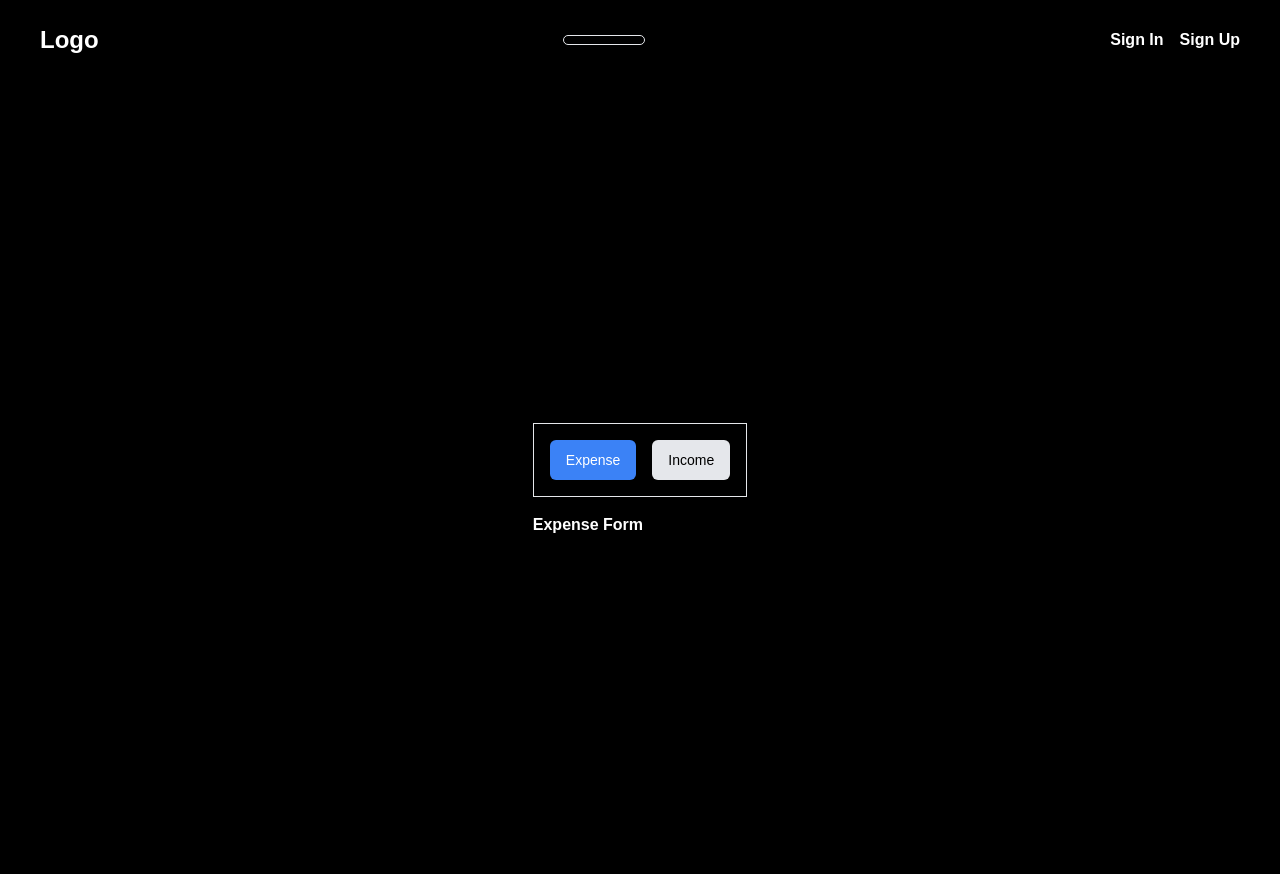
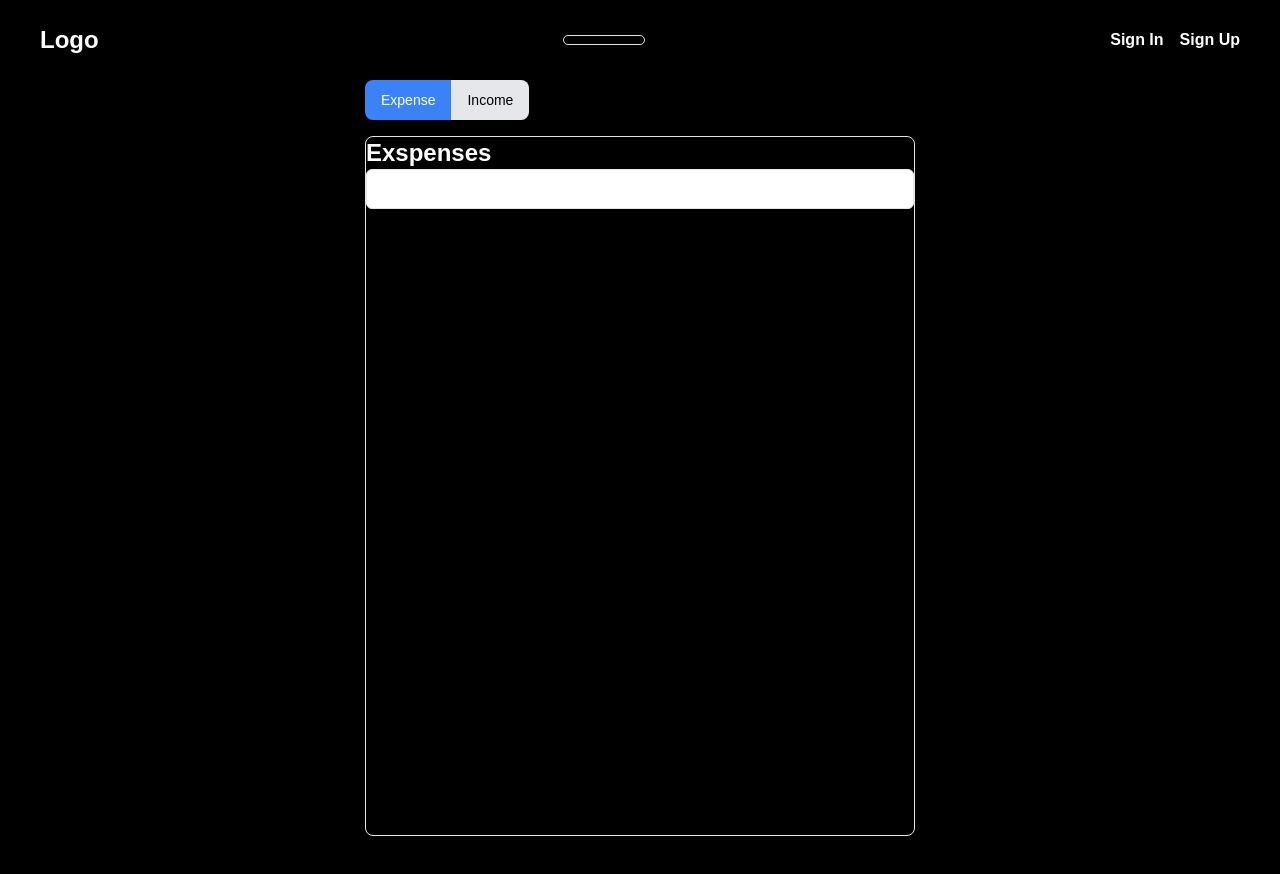
Before and after one commit to JosueSalazaku/expense-log, a Next.js app: page /expenses in a window 1280 px wide. Shown: the top 874 px of the page. Built offline with nearby package versions, Linux system fonts and the light colour scheme; no server answers.

Commit message:
Refactor component imports and fix formatting in page.tsx

```diff
--- a/package.json
+++ b/package.json
@@ -14,7 +14,9 @@
   },
   "dependencies": {
     "@clerk/nextjs": "^5.5.2",
+    "@hookform/resolvers": "^3.9.0",
     "@neondatabase/serverless": "^0.9.5",
+    "@radix-ui/react-label": "^2.1.0",
     "@radix-ui/react-slot": "^1.1.0",
     "class-variance-authority": "^0.7.0",
     "clsx": "^2.1.1",
@@ -26,8 +28,10 @@
     "pg": "^8.12.0",
     "react": "^18",
     "react-dom": "^18",
+    "react-hook-form": "^7.53.0",
     "tailwind-merge": "^2.5.2",
-    "tailwindcss-animate": "^1.0.7"
+    "tailwindcss-animate": "^1.0.7",
+    "zod": "^3.23.8"
   },
   "devDependencies": {
     "@types/node": "^20",
--- a/src/app/expenses/page.tsx
+++ b/src/app/expenses/page.tsx
@@ -3,8 +3,8 @@ import React from "react";
 
 export default function Page() {
   return (
-    <div className="flex h-screen w-screen justify-center items-center">
-      <div className="flex flex-row gap-2"></div>
+    <div className="flex h-screen w-screen justify-center items-start">
+      <div className="flex gap-2"></div>
       <TabSystem />
     </div>
   );
--- a/src/components/TabSystem.tsx
+++ b/src/components/TabSystem.tsx
@@ -1,6 +1,8 @@
 "use client";
-import React, { useState } from "react";
-import { Button } from "@/components/ui/button";
+import React, { useState } from 'react';
+import { Button } from '@/components/ui/button';
+import { Card } from './ui/card';
+import { Input } from './ui/input';
 
 export default function ToggleTabSystem() {
   const [activeTab, setActiveTab] = useState("Expense");
@@ -11,10 +13,10 @@ export default function ToggleTabSystem() {
 
   return (
     <div>
-      <div className="flex justify-center items-center gap-4 border h-fit w-fit p-4">
+      <div className="flex justify-center items-center  rounded-lg h-fit w-fit">
         <Button
           onClick={() => handleTabClick("Expense")}
-          className={`px-4 py-2 ${
+          className={`rounded-l-lg rounded-r-none px-4 py-2 ${
             activeTab === "Expense"
               ? "bg-blue-500 text-white"
               : "bg-gray-200 text-black"
@@ -24,7 +26,7 @@ export default function ToggleTabSystem() {
         </Button>
         <Button
           onClick={() => handleTabClick("Income")}
-          className={`px-4 py-2 ${
+          className={`rounded-r-lg rounded-l-none px-4 py-2 ${
             activeTab === "Income"
               ? "bg-blue-500 text-white"
               : "bg-gray-200 text-black"
@@ -34,9 +36,21 @@ export default function ToggleTabSystem() {
         </Button>
       </div>
 
+
       <div className="tab-content mt-4">
-        {activeTab === "Expense" && <div>Expense Form</div>}
-        {activeTab === "Income" && <div>Income Form</div>}
+        {activeTab === "Expense" &&
+        <div>
+                      <Card className='w-[550px] h-[700px] bg-none '>
+                          <h1 className='text-2xl text-white'>Exspenses</h1>
+                <Input className='bg-none w- border' />
+            </Card>
+        </div>}
+        {activeTab === "Income" &&
+        <div>
+        <Card className='w-[350px]'>
+
+        </Card>
+    </div>}
       </div>
     </div>
   );
--- /dev/null
+++ b/src/components/ui/card.tsx
@@ -0,0 +1,79 @@
+import * as React from "react"
+
+import { cn } from "@/lib/utils"
+
+const Card = React.forwardRef<
+  HTMLDivElement,
+  React.HTMLAttributes<HTMLDivElement>
+>(({ className, ...props }, ref) => (
+  <div
+    ref={ref}
+    className={cn(
+      "rounded-lg border border-neutral-200 text-neutral-950 shadow-sm dark:border-neutral-800 dark:bg-neutral-950 dark:text-neutral-50",
+      className
+    )}
+    {...props}
+  />
+))
+Card.displayName = "Card"
+
+const CardHeader = React.forwardRef<
+  HTMLDivElement,
+  React.HTMLAttributes<HTMLDivElement>
+>(({ className, ...props }, ref) => (
+  <div
+    ref={ref}
+    className={cn("flex flex-col space-y-1.5 p-6", className)}
+    {...props}
+  />
+))
+CardHeader.displayName = "CardHeader"
+
+const CardTitle = React.forwardRef<
+  HTMLParagraphElement,
+  React.HTMLAttributes<HTMLHeadingElement>
+>(({ className, ...props }, ref) => (
+  <h3
+    ref={ref}
+    className={cn(
+      "text-2xl font-semibold leading-none tracking-tight",
+      className
+    )}
+    {...props}
+  />
+))
+CardTitle.displayName = "CardTitle"
+
+const CardDescription = React.forwardRef<
+  HTMLParagraphElement,
+  React.HTMLAttributes<HTMLParagraphElement>
+>(({ className, ...props }, ref) => (
+  <p
+    ref={ref}
+    className={cn("text-sm text-neutral-500 dark:text-neutral-400", className)}
+    {...props}
+  />
+))
+CardDescription.displayName = "CardDescription"
+
+const CardContent = React.forwardRef<
+  HTMLDivElement,
+  React.HTMLAttributes<HTMLDivElement>
+>(({ className, ...props }, ref) => (
+  <div ref={ref} className={cn("p-6 pt-0", className)} {...props} />
+))
+CardContent.displayName = "CardContent"
+
+const CardFooter = React.forwardRef<
+  HTMLDivElement,
+  React.HTMLAttributes<HTMLDivElement>
+>(({ className, ...props }, ref) => (
+  <div
+    ref={ref}
+    className={cn("flex items-center p-6 pt-0", className)}
+    {...props}
+  />
+))
+CardFooter.displayName = "CardFooter"
+
+export { Card, CardHeader, CardFooter, CardTitle, CardDescription, CardContent }
--- /dev/null
+++ b/src/components/ui/form.tsx
@@ -0,0 +1,178 @@
+"use client"
+
+import * as React from "react"
+import * as LabelPrimitive from "@radix-ui/react-label"
+import { Slot } from "@radix-ui/react-slot"
+import {
+  Controller,
+  ControllerProps,
+  FieldPath,
+  FieldValues,
+  FormProvider,
+  useFormContext,
+} from "react-hook-form"
+
+import { cn } from "@/lib/utils"
+import { Label } from "@/components/ui/label"
+
+const Form = FormProvider
+
+type FormFieldContextValue<
+  TFieldValues extends FieldValues = FieldValues,
+  TName extends FieldPath<TFieldValues> = FieldPath<TFieldValues>
+> = {
+  name: TName
+}
+
+const FormFieldContext = React.createContext<FormFieldContextValue>(
+  {} as FormFieldContextValue
+)
+
+const FormField = <
+  TFieldValues extends FieldValues = FieldValues,
+  TName extends FieldPath<TFieldValues> = FieldPath<TFieldValues>
+>({
+  ...props
+}: ControllerProps<TFieldValues, TName>) => {
+  return (
+    <FormFieldContext.Provider value={{ name: props.name }}>
+      <Controller {...props} />
+    </FormFieldContext.Provider>
+  )
+}
+
+const useFormField = () => {
+  const fieldContext = React.useContext(FormFieldContext)
+  const itemContext = React.useContext(FormItemContext)
+  const { getFieldState, formState } = useFormContext()
+
+  const fieldState = getFieldState(fieldContext.name, formState)
+
+  if (!fieldContext) {
+    throw new Error("useFormField should be used within <FormField>")
+  }
+
+  const { id } = itemContext
+
+  return {
+    id,
+    name: fieldContext.name,
+    formItemId: `${id}-form-item`,
+    formDescriptionId: `${id}-form-item-description`,
+    formMessageId: `${id}-form-item-message`,
+    ...fieldState,
+  }
+}
+
+type FormItemContextValue = {
+  id: string
+}
+
+const FormItemContext = React.createContext<FormItemContextValue>(
+  {} as FormItemContextValue
+)
+
+const FormItem = React.forwardRef<
+  HTMLDivElement,
+  React.HTMLAttributes<HTMLDivElement>
+>(({ className, ...props }, ref) => {
+  const id = React.useId()
+
+  return (
+    <FormItemContext.Provider value={{ id }}>
+      <div ref={ref} className={cn("space-y-2", className)} {...props} />
+    </FormItemContext.Provider>
+  )
+})
+FormItem.displayName = "FormItem"
+
+const FormLabel = React.forwardRef<
+  React.ElementRef<typeof LabelPrimitive.Root>,
+  React.ComponentPropsWithoutRef<typeof LabelPrimitive.Root>
+>(({ className, ...props }, ref) => {
+  const { error, formItemId } = useFormField()
+
+  return (
+    <Label
+      ref={ref}
+      className={cn(error && "text-red-500 dark:text-red-900", className)}
+      htmlFor={formItemId}
+      {...props}
+    />
+  )
+})
+FormLabel.displayName = "FormLabel"
+
+const FormControl = React.forwardRef<
+  React.ElementRef<typeof Slot>,
+  React.ComponentPropsWithoutRef<typeof Slot>
+>(({ ...props }, ref) => {
+  const { error, formItemId, formDescriptionId, formMessageId } = useFormField()
+
+  return (
+    <Slot
+      ref={ref}
+      id={formItemId}
+      aria-describedby={
+        !error
+          ? `${formDescriptionId}`
+          : `${formDescriptionId} ${formMessageId}`
+      }
+      aria-invalid={!!error}
+      {...props}
+    />
+  )
+})
+FormControl.displayName = "FormControl"
+
+const FormDescription = React.forwardRef<
+  HTMLParagraphElement,
+  React.HTMLAttributes<HTMLParagraphElement>
+>(({ className, ...props }, ref) => {
+  const { formDescriptionId } = useFormField()
+
+  return (
+    <p
+      ref={ref}
+      id={formDescriptionId}
+      className={cn("text-sm text-neutral-500 dark:text-neutral-400", className)}
+      {...props}
+    />
+  )
+})
+FormDescription.displayName = "FormDescription"
+
+const FormMessage = React.forwardRef<
+  HTMLParagraphElement,
+  React.HTMLAttributes<HTMLParagraphElement>
+>(({ className, children, ...props }, ref) => {
+  const { error, formMessageId } = useFormField()
+  const body = error ? String(error?.message) : children
+
+  if (!body) {
+    return null
+  }
+
+  return (
+    <p
+      ref={ref}
+      id={formMessageId}
+      className={cn("text-sm font-medium text-red-500 dark:text-red-900", className)}
+      {...props}
+    >
+      {body}
+    </p>
+  )
+})
+FormMessage.displayName = "FormMessage"
+
+export {
+  useFormField,
+  Form,
+  FormItem,
+  FormLabel,
+  FormControl,
+  FormDescription,
+  FormMessage,
+  FormField,
+}
--- a/src/components/ui/input.tsx
+++ b/src/components/ui/input.tsx
@@ -11,7 +11,7 @@ const Input = React.forwardRef<HTMLInputElement, InputProps>(
       <input
         type={type}
         className={cn(
-          "flex h-10 w-full rounded-md border border-neutral-200 bg-white px-3 py-2 text-sm ring-offset-white file:border-0 file:bg-transparent file:text-sm file:font-medium file:text-neutral-950 placeholder:text-neutral-500 focus-visible:outline-none focus-visible:ring-2 focus-visible:ring-neutral-950 focus-visible:ring-offset-2 disabled:cursor-not-allowed disabled:opacity-50 dark:border-neutral-800 dark:bg-neutral-950 dark:ring-offset-neutral-950 dark:file:text-neutral-50 dark:placeholder:text-neutral-400 dark:focus-visible:ring-neutral-300",
+          "flex h-10 w-full rounded-md border border-neutral-200  px-3 py-2 text-sm ring-offset-white file:border-0 file:bg-transparent file:text-sm file:font-medium file:text-neutral-950 placeholder:text-neutral-500 focus-visible:outline-none focus-visible:ring-2 focus-visible:ring-neutral-950 focus-visible:ring-offset-2 disabled:cursor-not-allowed disabled:opacity-50 dark:border-neutral-800 dark:bg-neutral-950 dark:ring-offset-neutral-950 dark:file:text-neutral-50 dark:placeholder:text-neutral-400 dark:focus-visible:ring-neutral-300",
           className
         )}
         ref={ref}
--- /dev/null
+++ b/src/components/ui/label.tsx
@@ -0,0 +1,26 @@
+"use client"
+
+import * as React from "react"
+import * as LabelPrimitive from "@radix-ui/react-label"
+import { cva, type VariantProps } from "class-variance-authority"
+
+import { cn } from "@/lib/utils"
+
+const labelVariants = cva(
+  "text-sm font-medium leading-none peer-disabled:cursor-not-allowed peer-disabled:opacity-70"
+)
+
+const Label = React.forwardRef<
+  React.ElementRef<typeof LabelPrimitive.Root>,
+  React.ComponentPropsWithoutRef<typeof LabelPrimitive.Root> &
+    VariantProps<typeof labelVariants>
+>(({ className, ...props }, ref) => (
+  <LabelPrimitive.Root
+    ref={ref}
+    className={cn(labelVariants(), className)}
+    {...props}
+  />
+))
+Label.displayName = LabelPrimitive.Root.displayName
+
+export { Label }
```
Also changed, not shown: 1 other file (tests, documents, lock files or other folders).
